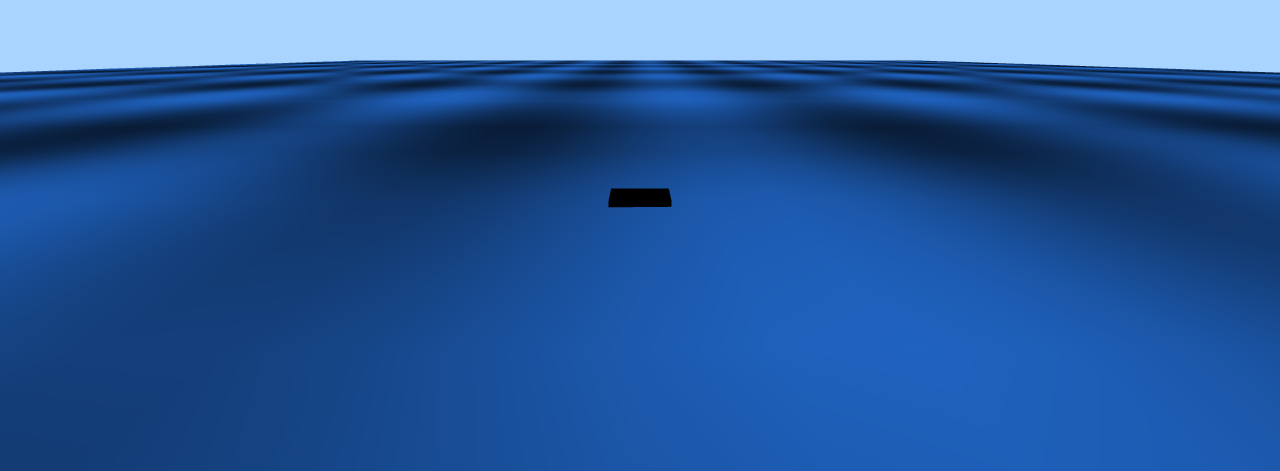
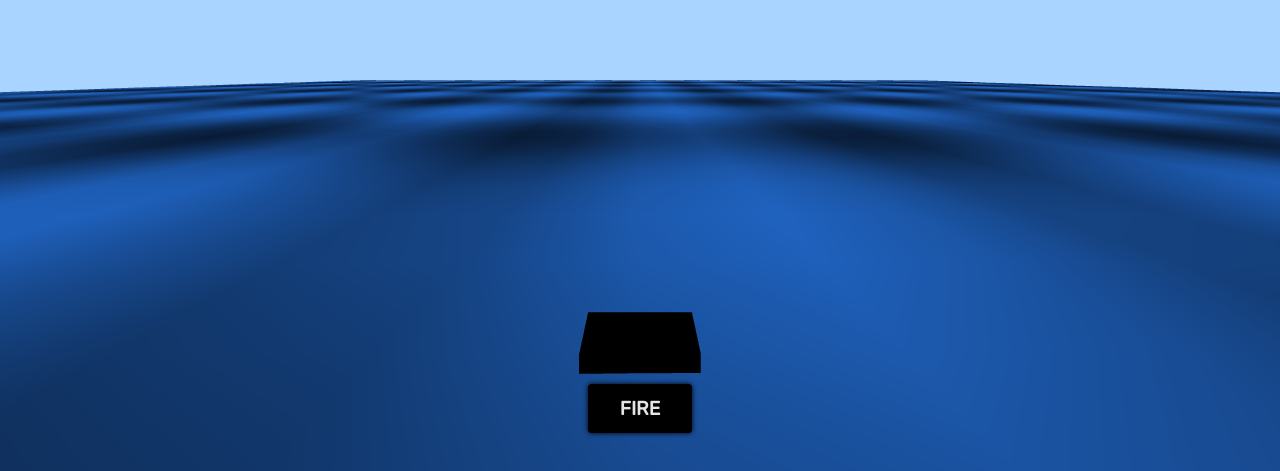
Before and after one commit to mweglowski/attack_simulation, a plain HTML site: page index.html in a window 1280 px wide. Shown: the part 329-800 px from the top of the page. Drawn offline with nearby package versions, Linux system fonts and the light colour scheme; animation ran at ten frames a second.

Commit message:
changing dimension approach

```diff
--- a/index.html
+++ b/index.html
@@ -13,6 +13,10 @@
     <!-- <script src="https://cdnjs.cloudflare.com/ajax/libs/dat-gui/0.7.5/dat.gui.min.js"></script> -->
     <!-- <script src="https://cdnjs.cloudflare.com/ajax/libs/gsap/2.1.2/TweenMax.min.js"></script> -->
     <script type="module" src="./script.js"></script>
+
+    <div class="spawnMissleButtonContainer">
+        <button id="spawnMissleButton">FIRE</button>
+    </div>
 </body>
 
 </html>
--- a/src/controls/ShipControls.js
+++ b/src/controls/ShipControls.js
@@ -79,7 +79,7 @@ export class ShipControls {
 
         // Apply turn rate if the ship is moving
         if (this.shipSpeed !== 0) {
-            this.frigate.rotation.z += currentTurnRate;
+            this.frigate.rotation.y += currentTurnRate;
         }
     }
 }
--- a/src/objects/Frigate.js
+++ b/src/objects/Frigate.js
@@ -2,7 +2,7 @@ export class Frigate {
     constructor() {
         this.group = new THREE.Group();
 
-        const geometry = new THREE.BoxGeometry(20, 8, 5);
+        const geometry = new THREE.BoxGeometry(20, 7, 8);
         const material = new THREE.MeshLambertMaterial({ color: 0xd1d1d1 });
         const mesh = new THREE.Mesh(geometry, material);
         this.group.add(mesh);
--- /dev/null
+++ b/src/objects/Missle.js
@@ -0,0 +1,13 @@
+export class Missle {
+    constructor() {
+        const geometry = new THREE.CylinderGeometry(0.5, 0.5, 4, 32);
+        const material = new THREE.MeshBasicMaterial({ color: 0xff0000 });
+
+        this.missle = new THREE.Mesh(geometry, material);
+        this.missle.rotation.x = Math.PI / 2;
+    }
+
+    get object() {
+        return this.missle;
+    }
+}
--- a/src/scenes/MainScene.js
+++ b/src/scenes/MainScene.js
@@ -1,5 +1,6 @@
 import { ShipControls } from '../controls/ShipControls.js';
 import { Frigate } from '../objects/Frigate.js';
+import { Missle } from '../objects/Missle.js';
 import { addResizeListener } from '../utils/ResizeHandler.js';
 
 export class MainScene {
@@ -13,18 +14,26 @@ export class MainScene {
     }
 
     init() {
+        this.camera.position.y = 50
         this.camera.position.z = 50
-        this.camera.position.y = -90
-        this.camera.rotation.x = 1.5
+
         this.renderer.setClearColor("#a8d4ff")
         this.renderer.setSize(window.innerWidth, window.innerHeight);
         document.body.appendChild(this.renderer.domElement);
 
+        // Frigate
         this.scene.add(this.frigate);
 
+        // Lights
         this.addLights()
+
+        // Water
         this.addWater()
 
+        // Listen for missle launch (button click)
+        this.listenForMissle()
+
+        // Listen for window resizes
         addResizeListener(this.renderer, this.camera)
 
         this.animate();
@@ -32,7 +41,7 @@ export class MainScene {
 
     addLights() {
         const light = new THREE.PointLight(0xFFFFFF, 1, 1000)
-        light.position.set(-100, -100, 200)
+        light.position.set(-100, 200, 100)
         this.scene.add(light)
     }
 
@@ -88,10 +97,23 @@ export class MainScene {
         const water = new THREE.Mesh(waterGeometry, this.waterMaterial);
 
         // Rotate the water plane to lie flat
-        water.rotation.z = -Math.PI / 2;
+        water.rotation.x = -Math.PI / 2;
 
         // Add the water mesh to the scene
         this.scene.add(water);
+    }
+
+    listenForMissle() {
+        document.getElementById('spawnMissleButton').addEventListener('click', this.spawnMissle)
+    }
+
+    spawnMissle() {
+        console.log('missle spawned!')
+
+        const missle = new Missle()
+
+        // setting missle position to be high above the water
+        // missle.position.set(Math.random() * 100)
     }
 
     animate = () => {
--- a/styles.css
+++ b/styles.css
@@ -1,8 +1,49 @@
+@import url('https://fonts.googleapis.com/css2?family=Rubik&display=swap');
+
 body {
     margin: 0;
     height: 100vh;
+    position: relative;
 }
 
 canvas {
     display: block;
 }
+
+.spawnMissleButtonContainer {
+    position: absolute;
+    bottom: 0;
+    width: 100%;
+    text-align: center;
+}
+
+#spawnMissleButton {
+    position: relative;
+    margin-bottom: 2em;
+    padding: 0.5em 1.5em;
+
+    font-family: "Rubik";
+    font-size: 1.2em;
+    font-weight: bold;
+    color: #e5e5e5;
+    border-radius: .2em;
+    background-color: black;
+    border: 3px solid black;
+    box-shadow: 0 0 .3em black;
+    transition: .4s;
+    outline: none;
+}
+#spawnMissleButton:hover {
+    background-color: transparent;
+    color: red;
+    border-color: red;
+    box-shadow: 0 0 .3em red;
+    text-shadow: 0 0 .5em black;
+    cursor: pointer;
+}
+#spawnMissleButton:active {
+    background-color: orange;
+    box-shadow: 0 0 .5em yellow;
+    color: yellow;
+    border-color: yellow;
+}
```
